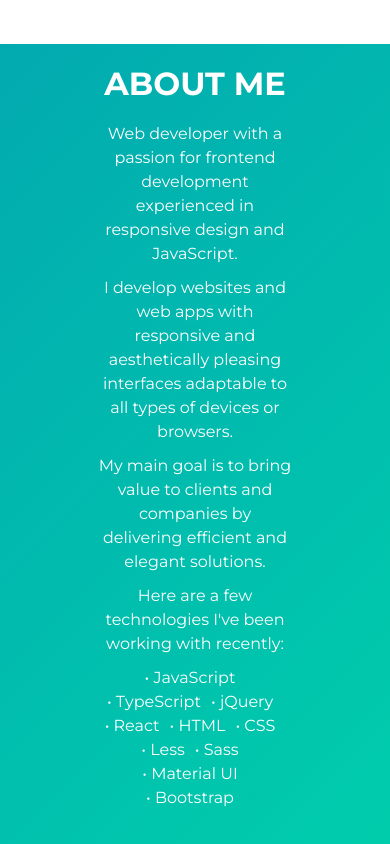
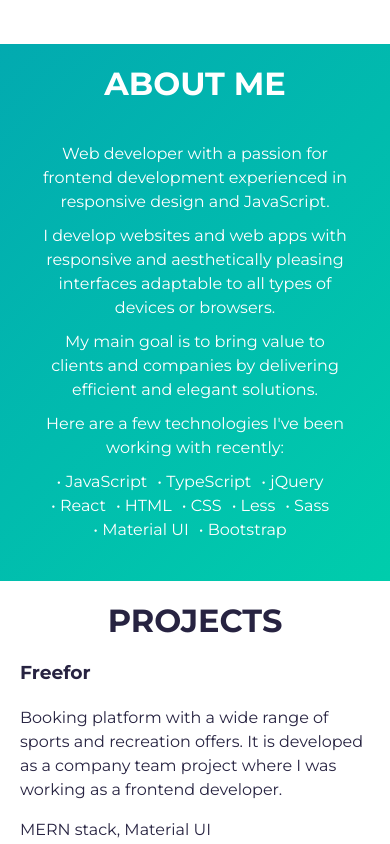
Before and after one commit to ristespasov/portfolio_v.2, a React (Create React App) app: page / in a window 390 px wide. Shown: the part 800-1644 px from the top of the page. Built offline with nearby package versions, Linux system fonts and the light colour scheme.

Commit message:
class name changed

```diff
--- a/src/styles/about.scss
+++ b/src/styles/about.scss
@@ -49,7 +49,7 @@
         -webkit-clip-path: none;
 
         .container {
-            .about-text {
+            .about__text {
                 width: 90%;
                 margin-top: 20px;
             }
```
